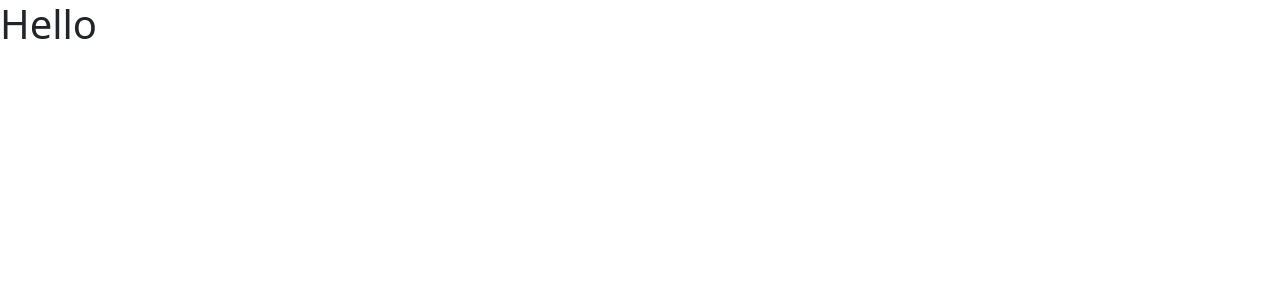
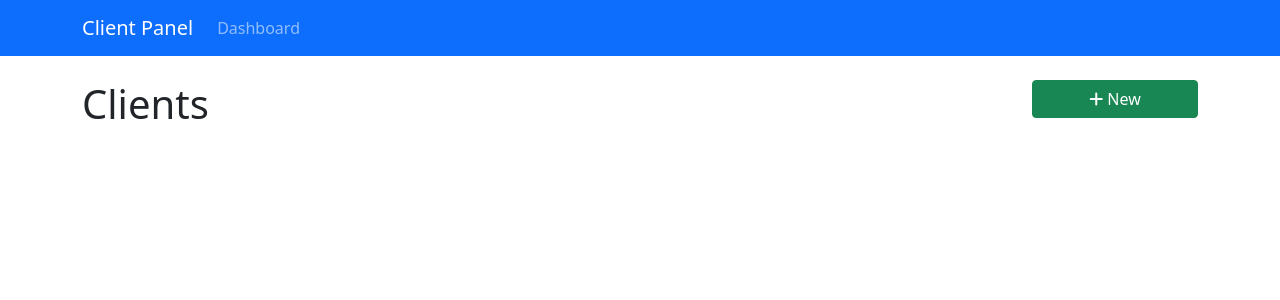
Before and after one commit to monumentalsquid/react_fb_clientpanel, a React (Create React App) app: page / in a window 1280 px wide. Shown: the top 300 px of the page. Built offline with nearby package versions, Linux system fonts and the light colour scheme.

Commit message:
add navbar and layout 2

```diff
--- a/public/index.html
+++ b/public/index.html
@@ -9,6 +9,7 @@
     <link href="https://cdn.jsdelivr.net/npm/bootstrap@5.0.0-beta2/dist/css/bootstrap.min.css" rel="stylesheet" integrity="sha384-BmbxuPwQa2lc/FVzBcNJ7UAyJxM6wuqIj61tLrc4wSX0szH/Ev+nYRRuWlolflfl" crossorigin="anonymous">
     <!-- Font Awesome -->
     <script src="https://kit.fontawesome.com/072d8b6db4.js" crossorigin="anonymous"></script>
+
     <meta
       name="description"
       content="Web site created using create-react-app"
--- a/src/App.js
+++ b/src/App.js
@@ -1,10 +1,22 @@
+import { BrowserRouter as Router , Route, Switch } from 'react-router-dom';
+
+import AppNavbar from './components/layout/AppNavbar';
+import Dashboard from './components/layout/Dashboard';
+
 import './App.css';
 
 function App() {
   return (
-    <div className="App">
-      <h1>Hello</h1>
-    </div>
+    <Router>
+      <div className="App">
+        <AppNavbar />
+          <div className="container">
+            <Switch>
+              <Route exact path="/" component={Dashboard} />
+            </Switch>
+          </div>
+      </div>
+    </Router>
   );
 }
 
--- /dev/null
+++ b/src/components/clients/Clients.js
@@ -0,0 +1,11 @@
+import React, { Component } from 'react'
+
+export default class Clients extends Component {
+  render() {
+    return (
+      <div>
+        <h1>Clients</h1>
+      </div>
+    )
+  }
+}
--- /dev/null
+++ b/src/components/layout/AppNavbar.js
@@ -0,0 +1,34 @@
+import React, { Component } from 'react'
+import { Link } from 'react-router-dom';
+
+class AppNavbar extends Component {
+  render() {
+    return (
+      <nav className="navbar navbar-expand-md navbar-dark bg-primary mb-4">
+        <div className="container">
+          <Link to="/" className="navbar-brand">
+            Client Panel
+          </Link>
+          <button
+          className="navbar-toggler"
+          type="button"
+          data-toggle="collapse"
+          data-target="#navbarMain">
+            <span className="navbar-toggler-icon" id="navbarMain"></span>
+          </button>
+          <div className="collapse navbar-collapse" id="navbarMain">
+            <ul className="navbar-nav mr-auto">
+              <li className="nav-item">
+                <Link to="/" className="nav-link">
+                  Dashboard
+                </Link>
+              </li>
+            </ul>
+          </div>
+        </div>
+      </nav>
+    )
+  }
+}
+
+export default AppNavbar;
--- /dev/null
+++ b/src/components/layout/Dashboard.js
@@ -0,0 +1,16 @@
+import React from 'react';
+import Clients from '../clients/Clients';
+import Sidebar from './Sidebar';
+
+export default function Dashboard() {
+  return (
+    <div className="row">
+      <div className="col-md-10">
+        <Clients />
+      </div>
+      <div className="col-md-2">
+        <Sidebar />
+      </div>
+    </div>
+  )
+}
--- /dev/null
+++ b/src/components/layout/Sidebar.js
@@ -0,0 +1,10 @@
+import React from 'react';
+import { Link } from 'react-router-dom';
+
+export default function Sidebar() {
+  return (
+    <Link to="/clients/add" className="btn btn-success col-12">
+      <i className="fas fa-plus"></i> New
+    </Link>
+  )
+}
```
Also changed, not shown: 1 other file (tests, documents, lock files or other folders).
